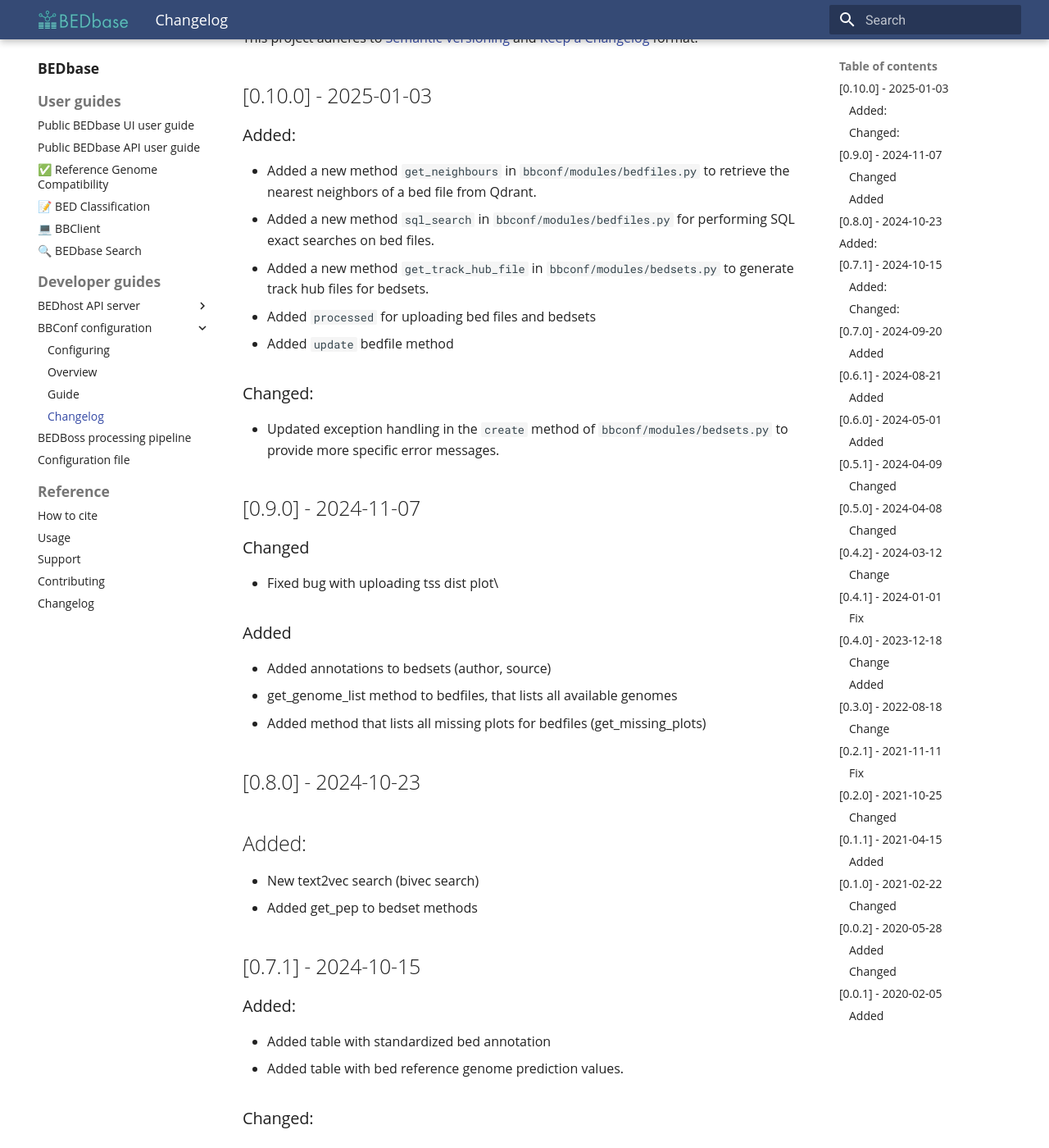
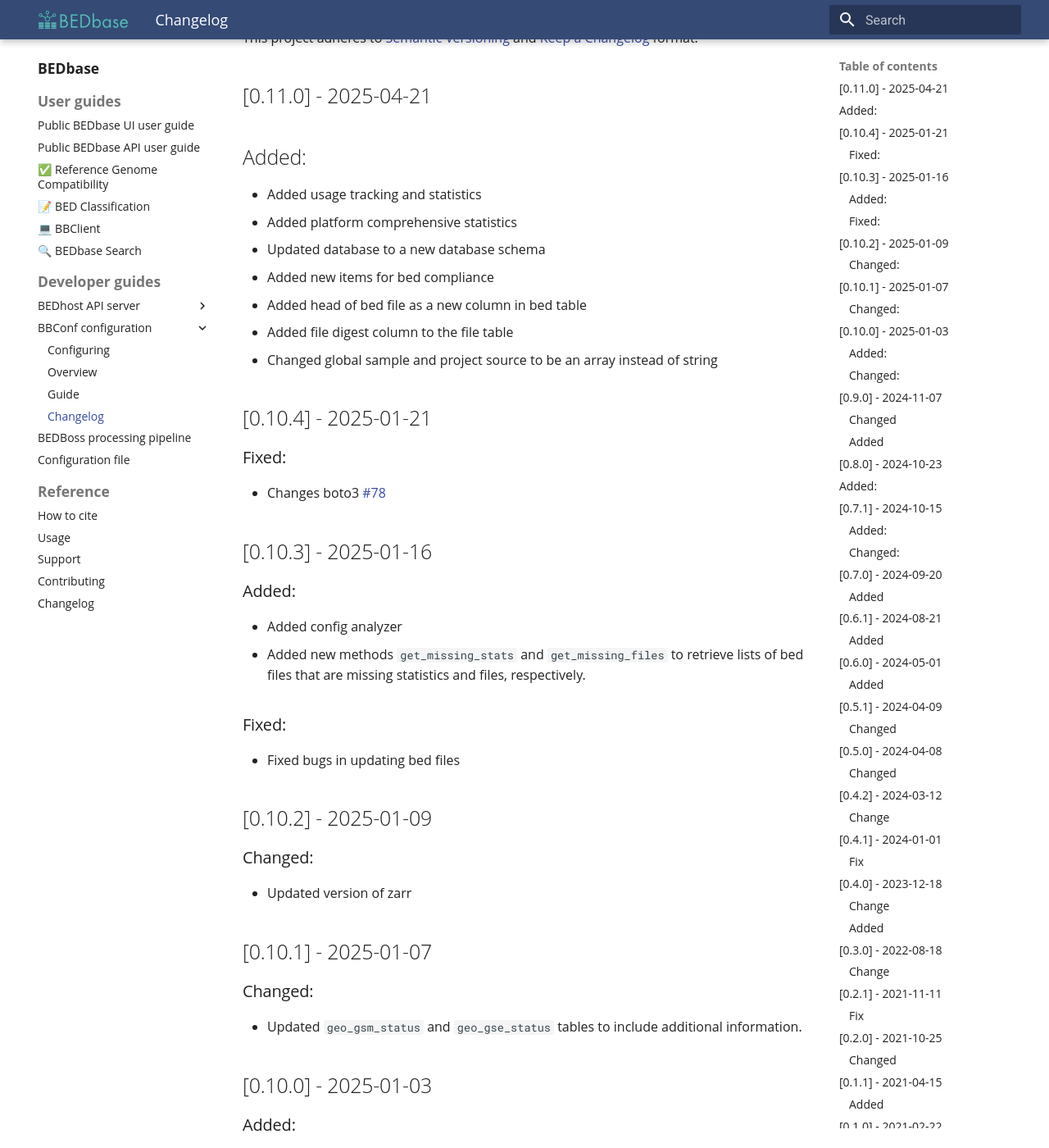
Before and after one commit to databio/bedbase, an MkDocs documentation site: the page built from docs/bbconf/changelog.md, in a window 1280 px wide and 1400 px high, scrolled down 194 px. Shown: the whole window at 82% size. Built offline with MkDocs 1.6.1 and Material for MkDocs 9.7.7, drawn with Linux system fonts in a browser that asks for light colours.

Commit message:
added changelogs

```diff
--- a/docs/bbconf/changelog.md
+++ b/docs/bbconf/changelog.md
@@ -1,6 +1,45 @@
 # Changelog
 
 This project adheres to [Semantic Versioning](https://semver.org/spec/v2.0.0.html) and [Keep a Changelog](https://keepachangelog.com/en/1.0.0/) format.
+
+## [0.11.0] - 2025-04-21
+##  Added:
+- Added usage tracking and statistics
+- Added platform comprehensive statistics
+- Updated database to a new database schema
+- Added new items for bed compliance
+- Added head of bed file as a new column in bed table
+- Added file digest column to the file table
+- Changed global sample and project source to be an array instead of string
+
+
+## [0.10.4] - 2025-01-21
+
+### Fixed:
+- Changes boto3 [#78](https://github.com/databio/bbconf/issues/78)
+
+
+## [0.10.3] - 2025-01-16
+
+### Added:
+- Added config analyzer
+- Added new methods `get_missing_stats` and `get_missing_files` to retrieve lists of bed files that are missing statistics and files, respectively.
+
+### Fixed:
+- Fixed bugs in updating bed files
+
+
+## [0.10.2] - 2025-01-09
+
+### Changed:
+- Updated version of zarr
+
+
+## [0.10.1] - 2025-01-07
+
+### Changed:
+- Updated `geo_gsm_status` and `geo_gse_status` tables to include additional information.
+
 
 ## [0.10.0] - 2025-01-03
 
--- a/docs/bedhost/changelog.md
+++ b/docs/bedhost/changelog.md
@@ -1,6 +1,16 @@
 # Changelog
 
 This project adheres to [Semantic Versioning](https://semver.org/spec/v2.0.0.html) and [Keep a Changelog](https://keepachangelog.com/en/1.0.0/) format.
+
+
+## [0.10.0] -- 2025-04-21
+### Added:
+- Added usage statistics
+- Added Bed file statistic page
+
+### Changed:
+- Updated bed compliance and data formats
+
 
 ## [0.9.0] -- 2025-01-03
 ### Added:
```
Also changed, not shown: docs/bedboss/changelog.md (+36 -0 lines).
